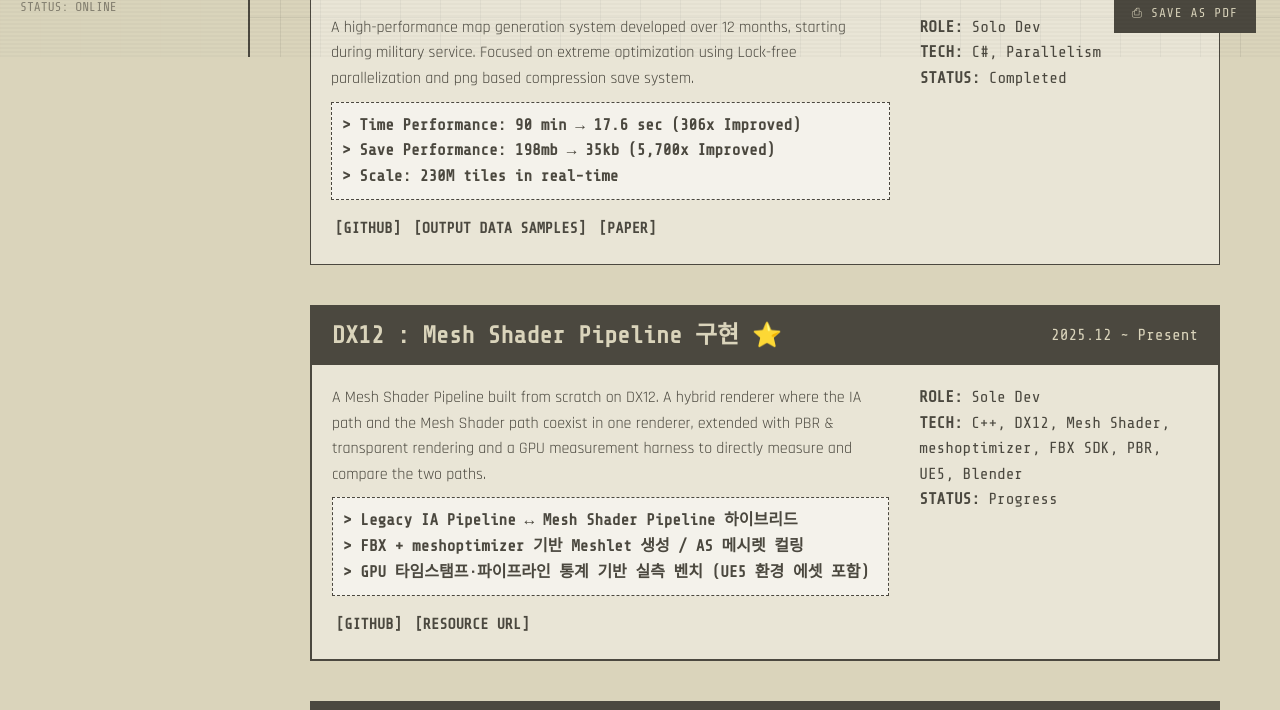
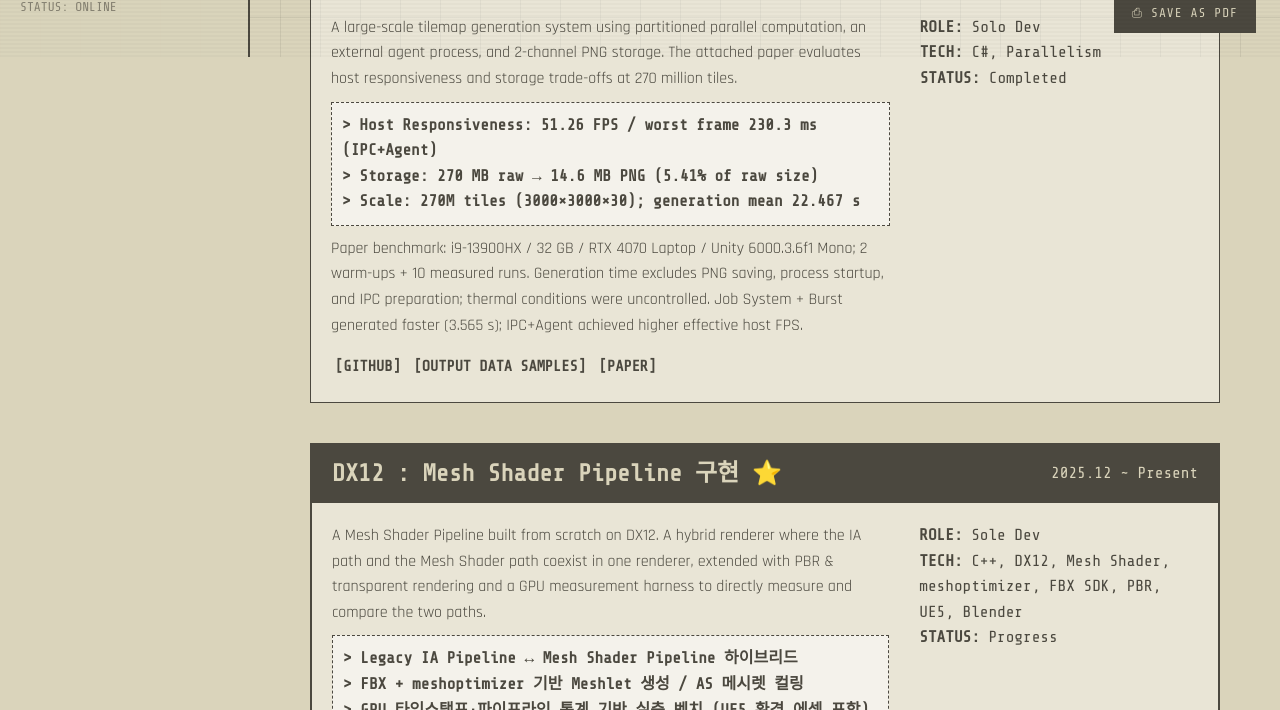
Before and after one commit to HyunsuYu/HyunsuYu.github.io, a plain HTML site: page index.html in a window 1280 px wide. Shown: the part 743-1453 px from the top of the page. Drawn offline with nearby package versions, Linux system fonts and the light colour scheme.

Commit message:
Align portfolio metrics with attached research papers

```diff
--- a/index.html
+++ b/index.html
@@ -9,7 +9,7 @@
     <meta name="google-site-verification" content="ZgHlnNKk8i1UinoRuXh4S4Df5h_YqDsNyyOUyFN5-xw" />
 
     <!-- --- SEO: PRIMARY META --- -->
-    <meta name="description" content="유현수(Hyunsu Yu) — Gameplay & Rendering 프로그래머 포트폴리오. DirectX 12 Mesh Shader 파이프라인, 초대형 타일맵 생성 시스템(306x 최적화), C++ 저수준 최적화 프로젝트와 연구를 소개합니다.">
+    <meta name="description" content="유현수(Hyunsu Yu) — Gameplay & Rendering 프로그래머 포트폴리오. DirectX 12 Mesh Shader 파이프라인, 초대형 타일맵 생성 시스템(2.7억 타일·IPC 기반 호스트 반응성 유지), C++ 저수준 최적화 프로젝트와 연구를 소개합니다.">
     <meta name="keywords" content="Hyunsu Yu, 유현수, Gameplay Programmer, Rendering Programmer, 렌더링 프로그래머, DirectX 12, Mesh Shader, C++, Unity, 게임 개발, 최적화, Optimization, 포트폴리오">
     <meta name="author" content="Hyunsu Yu">
     <meta name="robots" content="index, follow">
@@ -20,7 +20,7 @@
     <meta property="og:type" content="website">
     <meta property="og:site_name" content="Hyunsu Yu — Dev Portfolio">
     <meta property="og:title" content="Hyunsu Yu | Gameplay & Rendering Programmer">
-    <meta property="og:description" content="DirectX 12 Mesh Shader 파이프라인, 초대형 타일맵 생성 시스템(306x 최적화), C++ 저수준 최적화 프로젝트와 연구를 소개합니다.">
+    <meta property="og:description" content="DirectX 12 Mesh Shader 파이프라인, 초대형 타일맵 생성 시스템(2.7억 타일·IPC 기반 호스트 반응성 유지), C++ 저수준 최적화 프로젝트와 연구를 소개합니다.">
     <meta property="og:url" content="https://hyunsuyu.github.io/">
     <meta property="og:image" content="https://hyunsuyu.github.io/assets/drive/1-LvQgEJYjVsM6vgf2QFTBeYvNcJeS2xH.png">
     <meta property="og:locale" content="ko_KR">
@@ -28,7 +28,7 @@
     <!-- --- SEO: TWITTER / X CARD --- -->
     <meta name="twitter:card" content="summary_large_image">
     <meta name="twitter:title" content="Hyunsu Yu | Gameplay & Rendering Programmer">
-    <meta name="twitter:description" content="DirectX 12 Mesh Shader 파이프라인, 초대형 타일맵 생성 시스템(306x 최적화), C++ 저수준 최적화 프로젝트와 연구를 소개합니다.">
+    <meta name="twitter:description" content="DirectX 12 Mesh Shader 파이프라인, 초대형 타일맵 생성 시스템(2.7억 타일·IPC 기반 호스트 반응성 유지), C++ 저수준 최적화 프로젝트와 연구를 소개합니다.">
     <meta name="twitter:image" content="https://hyunsuyu.github.io/assets/drive/1-LvQgEJYjVsM6vgf2QFTBeYvNcJeS2xH.png">
 
     <!-- --- SEO: STRUCTURED DATA (JSON-LD) --- -->
@@ -890,8 +890,8 @@
                         <p>8+ Major Titles</p>
                     </div>
                     <div class="stat-box">
-                        <h3>Optimization</h3>
-                        <p>306x Speedup</p>
+                        <h3>Map Generation</h3>
+                        <p>270M Tiles · IPC</p>
                     </div>
                 </div>
 
@@ -912,12 +912,13 @@
                 </div>
                 <div class="project-body">
                     <div class="project-content">
-                        <p>A high-performance map generation system developed over 12 months, starting during military service. Focused on extreme optimization using Lock-free parallelization and png based compression save system.</p>
+                        <p>A large-scale tilemap generation system using partitioned parallel computation, an external agent process, and 2-channel PNG storage. The attached paper evaluates host responsiveness and storage trade-offs at 270 million tiles.</p>
                         <div class="highlight-stat mono">
-                            <p>> Time Performance: 90 min → 17.6 sec (306x Improved)</p>
-                            <p>> Save Performance: 198mb → 35kb (5,700x Improved)</p>
-                            <p>> Scale: 230M tiles in real-time</p>
+                            <p>> Host Responsiveness: 51.26 FPS / worst frame 230.3 ms (IPC+Agent)</p>
+                            <p>> Storage: 270 MB raw → 14.6 MB PNG (5.41% of raw size)</p>
+                            <p>> Scale: 270M tiles (3000×3000×30); generation mean 22.467 s</p>
                         </div>
+                        <p>Paper benchmark: i9-13900HX / 32 GB / RTX 4070 Laptop / Unity 6000.3.6f1 Mono; 2 warm-ups + 10 measured runs. Generation time excludes PNG saving, process startup, and IPC preparation; thermal conditions were uncontrolled. Job System + Burst generated faster (3.565 s); IPC+Agent achieved higher effective host FPS.</p>
                         <!-- Restored Direct Links -->
                         <div class="project-links">
                             <a href="https://github.com/HyunsuYu/LayeredMapGenAgent.git" target="_blank" onclick="event.stopPropagation()">[GITHUB]</a>
@@ -968,10 +969,11 @@
                     <div class="project-content">
                         <p>A visual-novel authoring framework based on a frame-state execution model inspired by render state tables. Built as an engine-independent core + per-engine runtime + VS Code LSP, and validated for practicality on a commercial VN (ALCOHOL FREE).</p>
                         <div class="highlight-stat mono">
-                            <p>> 대사 1자당 저장: 약 30.0B → 약 4.7B (약 6× 압축)</p>
+                            <p>> 대사 1자당 저장: 이전 노드그래프 약 30.0B → VW 약 4.7B (약 1/6)</p>
                             <p>> 상태 중복률: 85.4% → 0% (변화분만 기재)</p>
-                            <p>> 상용 VN 적용: 55 Scenes / 3,035 Commands / 엔진 독립성 Godot 실증</p>
+                            <p>> 상용 수준 VN 적용: 55 Scenes / 3,035 Commands / Godot 배경·대사 채널 실증</p>
                         </div>
+                        <p>Paper comparison: previous node-graph tool 127 scenes / 2,734 frames vs. VW 55 scenes; normalized storage per dialogue character. This is a representation-size comparison, not a measured authoring-productivity gain.</p>
                         <div class="project-links">
                             <a href="assets/papers/VisualWavePaper.pdf" target="_blank" onclick="event.stopPropagation()">[PAPER]</a>
                             <a href="https://galvanized-soda-726.notion.site/Visual-Wave-2e315b43f51680ab8ce9d32b5c43773d" target="_blank" onclick="event.stopPropagation()">[VISUAL WAVE DOC]</a>
@@ -1593,7 +1595,7 @@
                 - **확률적 임의 보행 + flood-fill** 하단 중앙에서 상단까지 도착 거리를 가중한 확률적 임의 보행으로 주 통로를 그리고, flood-fill로 연결성을 확인하며 보조 방을 배치(Spelunky식 산재)했습니다.
                 - **수직 gate 연결** 인접 두 층에서 양쪽 통과 가능한 칸을 후보로 상하 BFS로 수직 연결 영역(gate)을 확장해 평면 조각들을 3차원으로 통합했습니다.
                 # 2. Lock-free 병렬 · IPC 분리 아키텍처
-                - **엔진 분리 Agent 프로세스** 무거운 생성 연산을 Unity 메인 스레드에서 분리된 독립 에이전트 프로세스로 옮겨, 생성 중에도 호스트가 멈추지 않고 GC 부하를 피하도록 설계했습니다.
+                - **엔진 분리 Agent 프로세스** 무거운 생성 연산을 Unity 메인 스레드에서 분리된 독립 에이전트 프로세스로 옮겨, 생성 중 호스트 반응성을 유지하도록 설계했습니다. 대량 관리형 할당은 제거한 것이 아니라 에이전트 프로세스로 분리했습니다.
                 - **3채널 IPC** 실행 인자(JSON+Base64), 진행 상황(Named Pipe 스트리밍), 완성 맵(공유 PNG 파일)의 세 채널로 프로세스 간 통신을 구성했습니다.
                 - **Lock-free 병렬화** 겹치지 않는 영역 분할 + 스레드별 좌표 시드 기반 지역 xorshift 난수기로 Lock 없이 병렬화하여, 스케줄 순서와 무관하게 동일 결과가 생성되도록(결정론적) 설계했습니다. .NET ThreadPool로 배치 실행합니다.
                 # 3. 데이터 압축 및 I/O 최적화
@@ -1602,15 +1604,19 @@
                 # 4. 런타임 최적화: Seamless Streaming
                 - **Chunking & Preloading** 플레이어 위치 기반 N±1 Layer 비동기 프리로딩 + 3x3 청크 관리로 로딩 화면 없는(Seamless) 오픈월드 스트리밍을 구축했습니다.
                 - **Zero-Allocation Memory Management** Tilemap.SetTiles로 Draw Call을 최소화하고 CompositeCollider2D로 물리 토폴로지를 단순화했으며, 데이터 버퍼 풀링으로 런타임 GC Spike를 억제했습니다.
-                # 5. 논문 실험 결과 (3000×3000×30 ≈ 2.7억 타일, 10회 평균)
-                - **생성 중 호스트 반응성** 제안 IPC+Agent 방식은 생성 중 호스트 실효 51.26 FPS·최악 프레임 230.3ms를 유지(메인 스레드 직접 생성은 약 252s 멈춤·약 21.9GB 할당), 호스트 누적 관리형 할당은 118KB.
-                - **저장 용량** 2채널 PNG 30장 합계 14.6MB로 무압축 원시 270MB의 약 5.41%.
+                # 5. 논문 실험 결과 (표 1·2: 3000×3000×30 = 2.7억 타일)
+                - **측정 조건** Intel Core i9-13900HX / RAM 32GB / RTX 4070 Laptop / Unity 6000.3.6f1 Mono. 동일 맵 생성에 워밍업 2회 후 본 측정 10회, 발열 미통제. 아래 생성·준비 시간은 평균±표준편차, FPS는 평균, 최악 프레임은 전체 측정 중 최댓값입니다. 시간·프레임 지표는 2차 보완 단일 런, 누적 관리형 할당은 선행 계측 런 기준입니다.
+                - **생성 계산 시간** Job System+Burst 3.565±0.126s / 메인 스레드 239.358±11.657s / IPC+Agent 22.467±3.291s. PNG 저장·프로세스 시작·IPC 준비는 제외합니다. 생성 속도는 Job System+Burst가 가장 빠릅니다.
+                - **생성 중 호스트 반응성** 실효 FPS는 Job System+Burst 29.31 / 메인 스레드 0.257 / IPC+Agent 51.26. 전체 최악 프레임은 각각 2750.3ms / 252161.8ms / 230.3ms입니다. IPC+Agent의 강점은 생성 속도가 아닌 호스트 반응성이며, 순간 프레임 지연은 남아 있습니다.
+                - **호스트 누적 관리형 할당** Job System+Burst 10.5KB / 메인 스레드 약 21.9GB / IPC+Agent 118KB. 에이전트의 할당량을 포함한 전체 프로세스 메모리 수치가 아닙니다.
+                - **Total Turnaround** Job System+Burst 6.559±0.128s / 메인 스레드 242.192±11.701s / IPC+Agent 37.206±3.374s. 생성 요청부터 사전 지정 20×20 플레이 영역(활성 타일 165개)의 렌더·충돌·격자 인접 준비 완료까지이며, 전체 2.7억 타일의 게임 설치 완료 시간이 아닙니다.
+                - **저장 용량과 I/O 절충** 2채널 PNG 30장 합계 14.6MB(본문 14.603MB)로 무압축 원시 270MB의 약 5.41%. PNG 저장/복원은 2.142s/0.758s, Raw 파일 I/O는 0.123s/0.021s로 PNG는 용량을 줄이는 대신 더 긴 I/O 시간이 필요합니다. 전 본 시행에서 복원 맵 SHA-256이 입력과 일치했습니다.
                 - **구조적 품질** 활성 타일 12.70%, 막다른 끝 타일 0.28%, 시드 형태 다양성(Jaccard 거리) 0.926, 3D 최대 연결 성분 63.5%.`,
                 achievements: [
-                    'Time Performance: 90 min → 17.6 sec (306x improvement via Lock-free Parallelization)',
-                    'Save Performance: 198MB → 35KB (5,700x compression via Texture Packing)',
-                    'Scale: 230 Million tiles real-time processing & streaming',
-                    '논문: IPC+Agent 방식으로 생성 중 호스트 51.26 FPS 유지 (메인 스레드 직접 생성의 약 252s 멈춤·약 21.9GB 할당 회피)',
+                    '논문 표 1: 2.7억 타일 생성 평균 22.467s (IPC+Agent); Job System+Burst 3.565s, 메인 스레드 239.358s',
+                    '논문 표 2: 원시 270MB → 2채널 PNG 14.6MB (원시 용량의 약 5.41%; 저장/복원 2.142s/0.758s)',
+                    '실험 규모: 3000×3000×30 = 2.7억 타일; 사전 지정 20×20 플레이 영역 준비 평균 37.206s (전체 맵 설치 시간 아님)',
+                    '논문 표 1: 생성 중 호스트 실효 평균 51.26 FPS / 전체 최악 프레임 230.3ms / 호스트 누적 관리형 할당 118KB (에이전트 할당 제외)',
                     '2026 한국멀티미디어학회 추계학술발표대회 논문 발표 (제1저자, 단독 연구)'
                 ],
                 video: 'https://www.youtube.com/embed/SGQx82kwn-8?si=WFa7hvW2NLcj51OC',
@@ -1692,14 +1698,18 @@
                 # DSL + LSP 편집 지원
                 - 시나리오(.vwso)·자원(.vwsor)·시스템(.vwsmr) DSL 설계, 자원을 숫자 식별자로 참조해 재사용성 강화.
                 - **VS Code 확장 + LSP 서버**로 자동완성·인레이 힌트·구문 강조 제공, 식별자 분리에 따른 가독성 저하 보완.
+                # 논문 정량 비교 및 측정 조건
+                - **비교 대상과 범위** 동일 작품의 이전 노드그래프 도구(127장면·2,734프레임)와 VW(55장면)를 대사 1자당 저장 용량 등 정규화 비율로 비교했습니다. 약 6분의 1은 이전 노드그래프 대비 저장 표현의 크기이며, 다른 텍스트 DSL 대비 우위나 저작 생산성 향상 수치가 아닙니다.
+                - **표 3** 대사 1자당 약 30.0B → 약 4.7B, 상태 중복률 85.4% → 0%(변화분만 기재), 화면 1회 기재량 11개 → 평균 1.14개.
+                - **런타임 계측** .NET Framework 4.8 Release, 워밍업 3회 후 15회 반복 중앙값 기준으로 55개 시나리오 전체 적재·파싱 약 11.5ms. 화면 1회 프레임 상태 구성은 평균 약 0.16ms, 적재 후 관리 힙은 약 0.48MB입니다. 코어 측 비용이며 전체 게임 프레임 시간이 아닙니다.
                 # 엔진 독립성 실증
-                - Unity 런타임으로 상용 적용, **Godot 4.7 Vulkan** 렌더러에서 동일 시나리오/자원을 수정 없이 재사용해 코어의 엔진 독립성 실증.`,
+                - Unity 런타임으로 상용 수준 작품에 적용하고, **Godot 4.7 Vulkan**에서 동일 코어·시나리오·자원·시스템 파일을 수정 없이 재사용했습니다. Godot 실증은 **배경·대사 채널의 최소 사례**이며, 캐릭터·음향·연출 등 나머지 채널은 추가 구현이 필요합니다.`,
                 achievements: [
                     '엔진 독립 코어 + 엔진별 런타임 + VS Code LSP로 구성된 완결형 VN 저작 프레임워크 설계·구현',
                     '상용 수준 VN(ALCOHOL FREE) 적용: 4개 루트 / 55 Scenes / 3,035 Commands (대사 2,497)',
-                    '대사 1자당 저장 용량 약 30.0B → 약 4.7B (약 6× 압축), 상태 중복률 85.4% → 0%',
-                    '런타임 성능: 55개 시나리오 파싱 중앙값 11.5ms, 프레임 상태 구성 평균 0.16ms (60fps 예산 내)',
-                    'Godot 엔진에서 동일 시나리오 재사용으로 코어 엔진 독립성 실증',
+                    '이전 노드그래프 대비 대사 1자당 저장 약 30.0B → 약 4.7B (약 1/6), 상태 중복률 85.4% → 0%; 화면 1회 기재량 11 → 평균 1.14개',
+                    '코어 계측: 55개 시나리오 적재·파싱 중앙값 약 11.5ms / 화면 상태 구성 평균 약 0.16ms / 적재 후 관리 힙 약 0.48MB (.NET Framework 4.8 Release)',
+                    'Godot에서 동일 코어·시나리오·자원·시스템 파일 재사용: 배경·대사 채널의 최소 구동 사례로 엔진 독립성 실증',
                     '2026 한국멀티미디어학회 추계학술발표대회 논문 발표 (제1저자, 단독 연구)'
                 ],
                 video: '',
```
